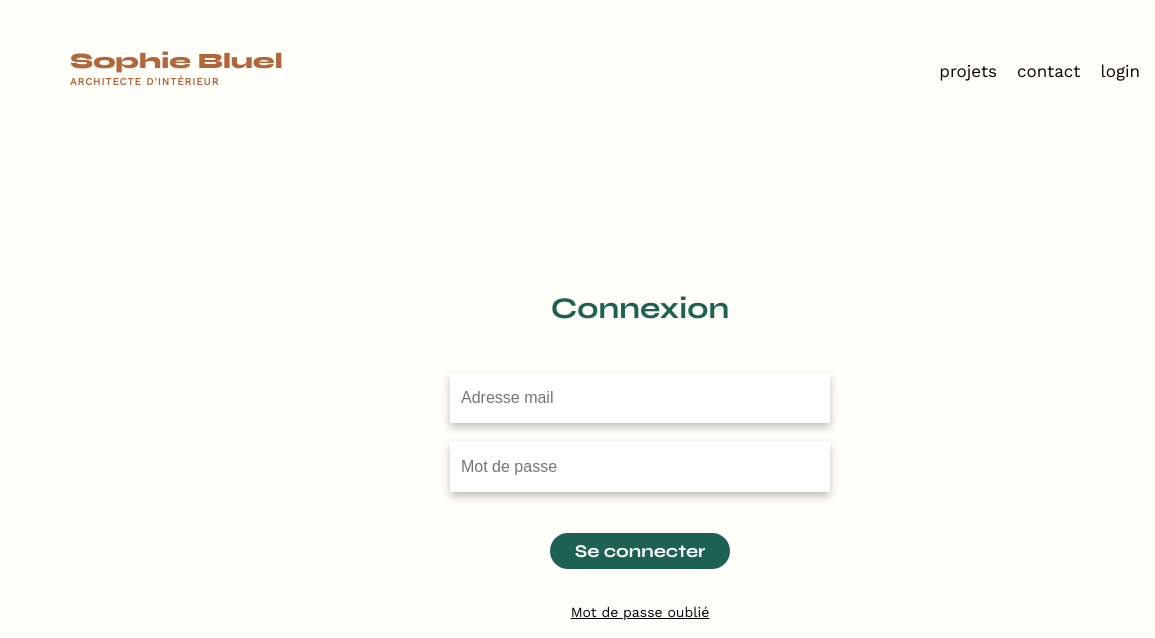
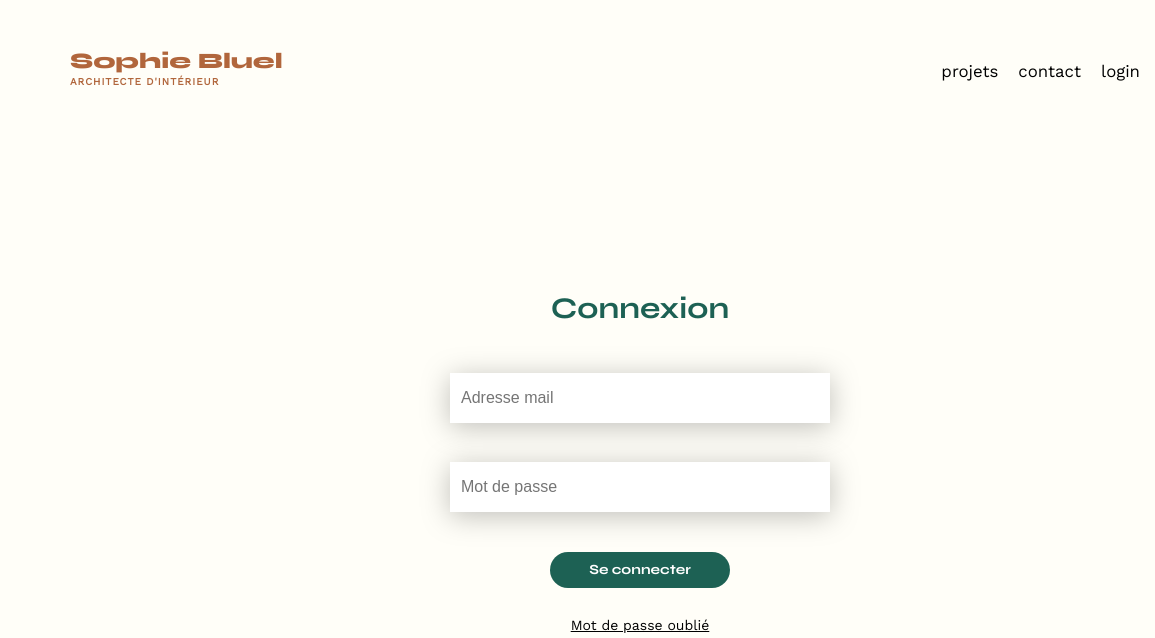
Before and after one commit to SuLTaNVs/Sophie-Bluel, a plain HTML site: page FrontEnd/login.html in a window 1280 px wide. Shown: the top 638 px of the page, 0-1155 px from the left. Drawn offline with nearby package versions, Linux system fonts and the light colour scheme.

Commit message:
Modifications mineures au css

```diff
--- a/FrontEnd/assets/login.css
+++ b/FrontEnd/assets/login.css
@@ -24,7 +24,7 @@ body {
 }
 
 a {
-  font-size: 17px;
+  font-size: 16.8px;
 }
 
 main {
@@ -49,7 +49,7 @@ main form {
   display: flex;
   flex-direction: column;
   gap: 7px;
-  margin-bottom: 5px;
+  margin-bottom: 25px;
 }
 
 label {
@@ -65,7 +65,7 @@ input {
   padding: 0 10px;
   font-size: 16px;
   border: 1px solid white;
-  filter: drop-shadow(0px 4px 4px rgba(0, 0, 0, 0.25));
+  filter: drop-shadow(0px 4px 14px rgba(0, 0, 0, 0.25));
 }
 
 input:focus {
@@ -75,16 +75,17 @@ input:focus {
 
 form button {
   font-family: "Syne";
-  font-weight: 700;
-  color: white;
-  background-color: #1d6154;
-  margin: 2em auto;
   width: 180px;
   height: 36px;
+  background-color: #1d6154;
+  color: white;
+  font-size: 14px;
+  font-weight: 700;
+  border: none;
   border-radius: 60px;
-  font-size: 18px;
-  border: none;
   cursor: pointer;
+  margin-top: 15px;
+  margin-bottom: 30px;
 }
 
 form button:hover {
@@ -100,12 +101,12 @@ form button:hover {
   text-decoration: underline;
 }
 
+#error {
+  color: red;
+}
+
 footer {
   margin-top: 220px;
-}
-
-#incorrect {
-  color: red;
 }
 
 footer nav li {
```
